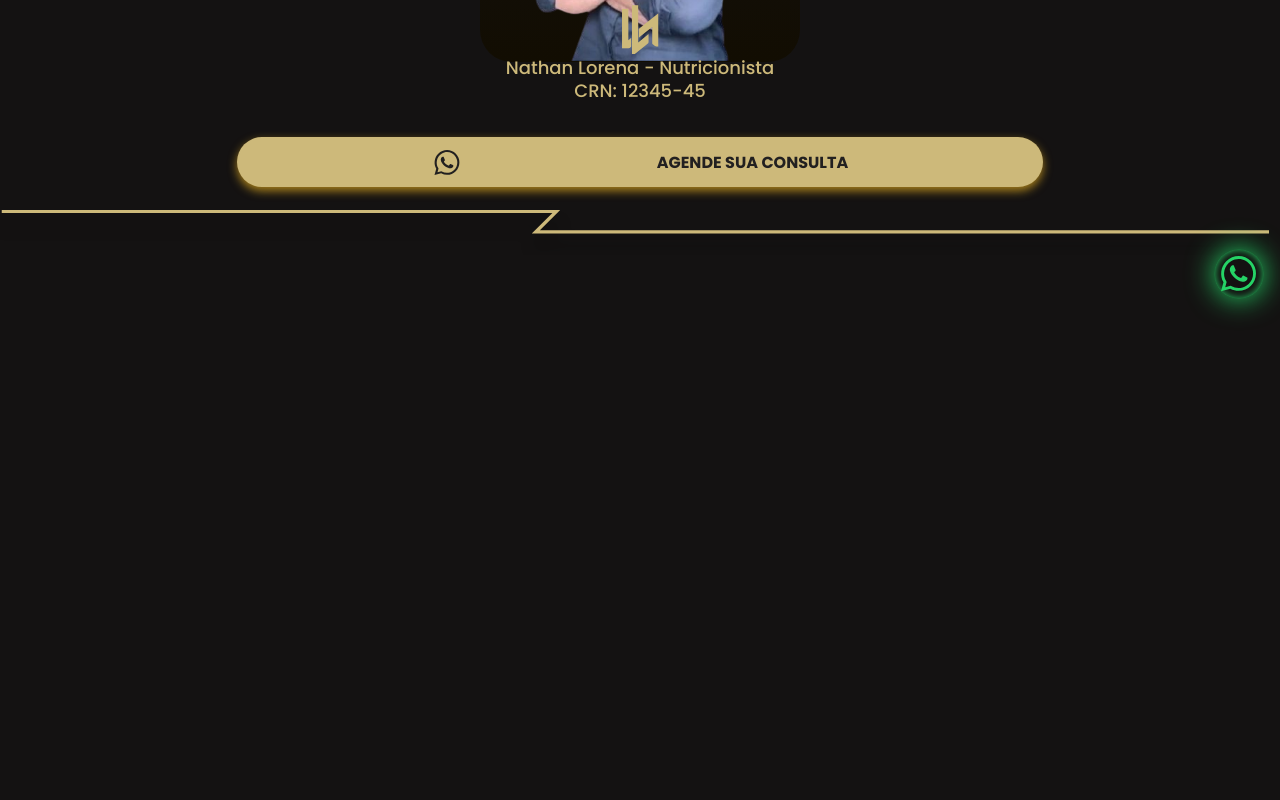
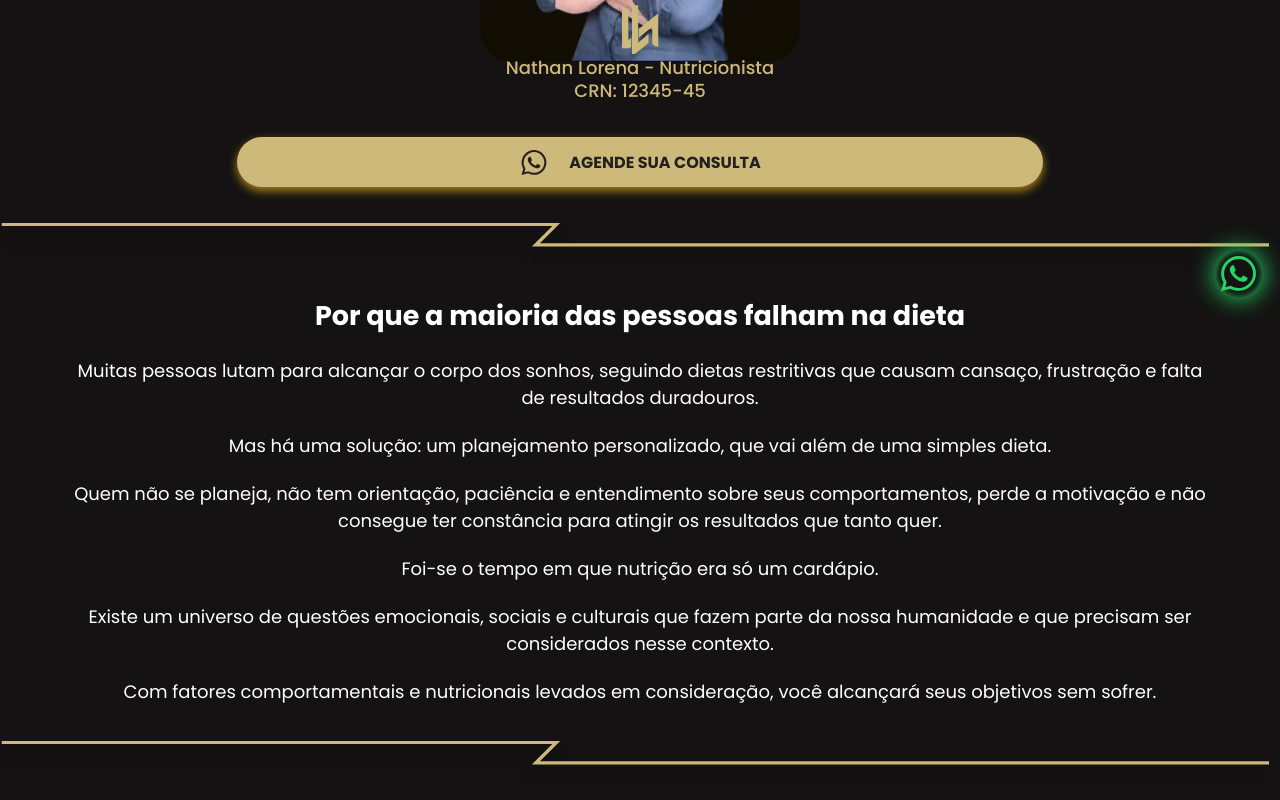
Before and after one commit to itsmorais/nathan_lp, a Next.js app: page / in a window 1280 px wide. Shown: the part 485-1285 px from the top of the page. Before the commit the page ends 800 px from the top, so only its background shows below. Built offline with nearby package versions, Linux system fonts and the light colour scheme.

Commit message:
blog_post section done

```diff
--- a/components/CTA_button/index.js
+++ b/components/CTA_button/index.js
@@ -1,18 +1,22 @@
 
 import { Container } from "./style"
+import Link from "next/link"
 export default function CTA_button({ text, image }) {
 
     return (
+        <>
+            <Link
+                href="https://wa.me//5512996791297?text=Ol%C3%A1%2C%20visitei%20seu%20site%20e%20tenho%20interesse%20em%20seu%20servi%C3%A7o"
+                target="_blank">
+                <Container>
 
-        <Container>
-
-            {image}
-            <a>{text}</a>
+                    {image}
+                    <span>{text}</span>
 
 
-        </Container>
+                </Container>
 
-
-
+            </Link>
+        </>
     )
 }
--- a/components/CTA_button/style.js
+++ b/components/CTA_button/style.js
@@ -8,9 +8,10 @@ height: 50px;
 background-color:#CDB97A;
 border-radius: 21px;
 display: flex;
-margin: 1rem auto;
+margin: 1rem auto 0;
 align-items: center;
-justify-content: space-evenly;
+justify-content: center;
+gap: 2.5%;
 
 
 
@@ -22,7 +23,7 @@ box-shadow: 0px 4px 10px 0px rgba(218, 165, 32, 0.75);
 
 
 
->a{
+>span{
 color: #222020;
 font-size: 16px;
 font-style: normal;
--- /dev/null
+++ b/components/blog_post/index.js
@@ -0,0 +1,25 @@
+import { Container } from "./style"
+export default function Blog_Post() {
+    return (
+        <Container>
+            <h1>Por que a maioria das pessoas falham na dieta</h1>
+            <p>
+                Muitas pessoas lutam para alcançar o corpo dos sonhos, seguindo dietas restritivas que causam cansaço, frustração e falta de resultados duradouros.
+            </p>
+            <p> Mas há uma solução: um planejamento personalizado, que vai além de uma simples dieta.
+            </p>
+
+            <p>Quem não se planeja, não tem orientação, paciência e entendimento sobre seus comportamentos, perde a motivação e não consegue ter constância para atingir os resultados que tanto quer.
+            </p>
+
+            <p>Foi-se o tempo em que nutrição era só um cardápio. </p>
+            <p>Existe um universo de questões emocionais, sociais e culturais que fazem parte da nossa humanidade e que precisam ser considerados nesse contexto.
+            </p>
+
+            <p>
+                Com fatores comportamentais e nutricionais levados em consideração, você alcançará seus objetivos sem sofrer.
+            </p>
+
+        </Container>
+    )
+}
--- /dev/null
+++ b/components/blog_post/style.js
@@ -0,0 +1,16 @@
+"use client"
+import styled from "styled-components"
+
+export const Container = styled.div`
+    text-align: center;
+    max-width:90vw ;
+    margin: 13px auto 34px;
+
+h1{
+    font-size: 27px;
+}
+p{
+    margin-top: 21px;
+    font-size: 18px;
+}
+`
--- a/components/header/style.js
+++ b/components/header/style.js
@@ -15,7 +15,7 @@ align-items: center;
 justify-content: space-around;
 -webkit-box-shadow: 0px 15px 45px -9px rgb(0 0 0 / 20%);
 -moz-box-shadow: 0px 15px 45px -9px rgb(0 0 0 / 20%);
-box-shadow: 0px 15px 45px -9px rgb(0 0 0 / 20%);
+box-shadow: 0px 15px 45px -9px rgb(0 0 0 / 70%);
 
 h3{
 color: var(--logo-color, #CDB97A);
--- a/components/hero/index.js
+++ b/components/hero/index.js
@@ -39,7 +39,7 @@ export default function Hero() {
 
 
             {/* Whatsapp Button */}
-            <div style={{ marginTop: '75px', marginBottom: '21px' }} >
+            <div style={{ marginTop: '75px' }} >
                 <CTA_button
                     text={"AGENDE SUA CONSULTA"}
                     image={<svg width="30" height="31" viewBox="0 0 30 31" fill="none" xmlns="http://www.w3.org/2000/svg">
--- a/components/hero/style.js
+++ b/components/hero/style.js
@@ -4,7 +4,7 @@ import styled from "styled-components"
 export const Container = styled.div`
     text-align: center;
     max-width:90vw ;
-    margin: 83px auto 0;
+    margin: 83px auto 34px;
 p{
     margin: 21px auto;
     font-size: 18px;
--- a/pages/index.js
+++ b/pages/index.js
@@ -2,12 +2,15 @@ import Header from "@/components/header"
 import Hero from "@/components/hero"
 import Divider from "@/components/divider"
 import Whatsapp from "@/components/WhatsappIcon"
+import Blog_Post from "@/components/blog_post"
 export default function home() {
     return (
         <div>
             <Header/>
             <Hero />
             <Divider/>
+            <Blog_Post/>
+            <Divider/>
             <Whatsapp/>
         </div>
     )
```
Also changed, not shown: components/WhatsappIcon/index.js (+13 -7 lines).
